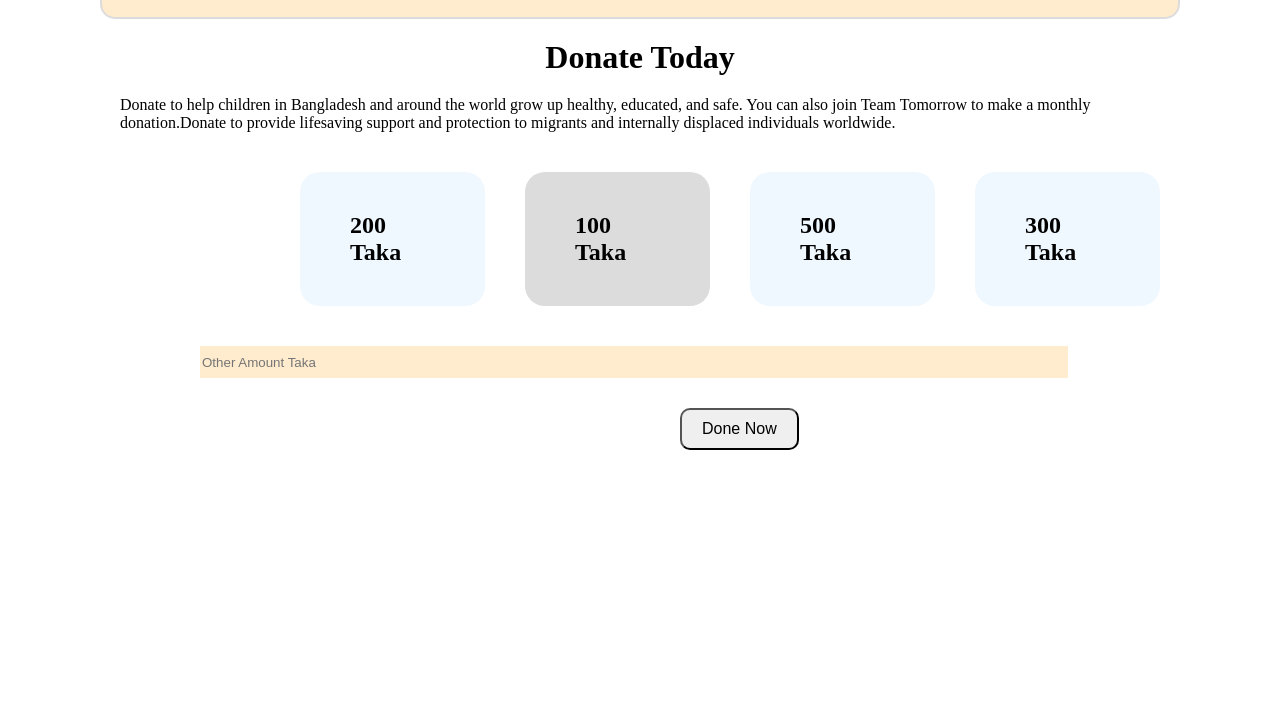
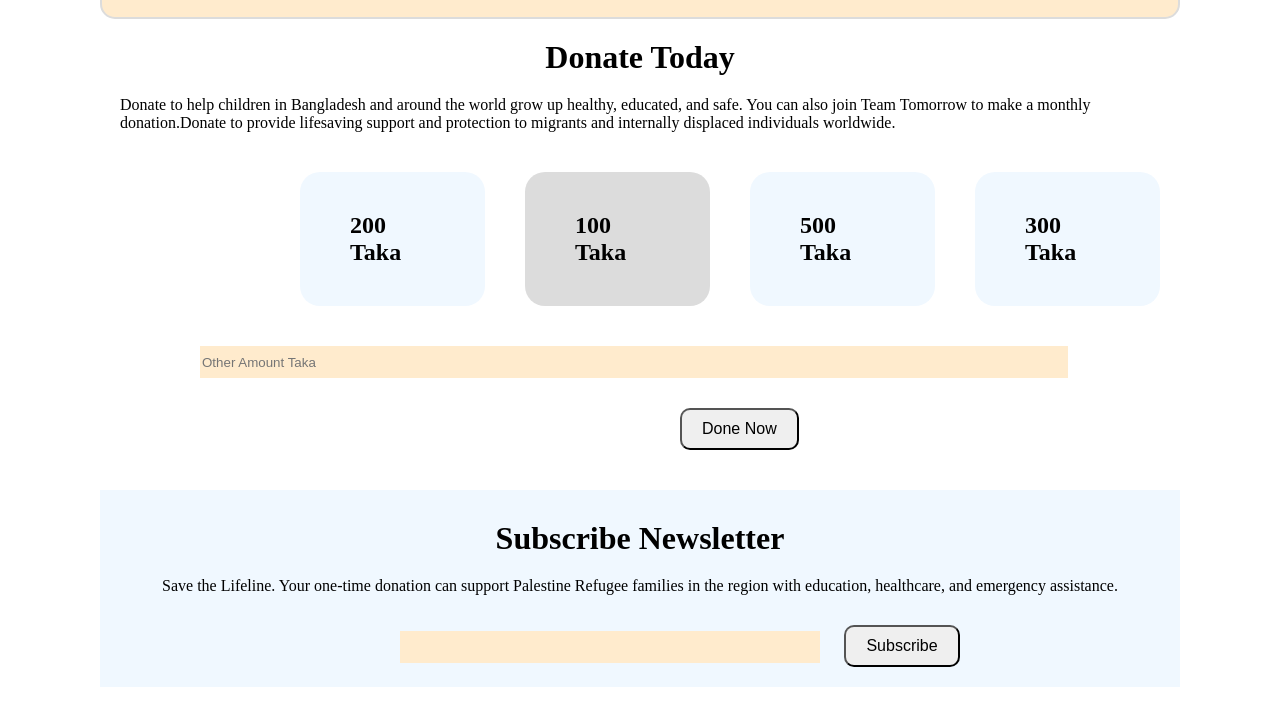
Before and after one commit to hasib6464/bangladesh, a plain HTML site: page index.html in a window 1280 px wide. Shown: the part 2878-3603 px from the top of the page. Before the commit the page ends 3388 px from the top, so only its background shows below. Drawn offline with Linux system fonts and the light colour scheme; files whose address does not match are found by name.

Commit message:
third commit

```diff
--- a/index.html
+++ b/index.html
@@ -151,6 +151,18 @@
             </div>
             <button class="btn new-btn">Done Now</button>
         </section>
+        <!-- news letter -->
+         <section>
+            <div class="new">
+                <h1 class="text-size">Subscribe Newsletter</h1>
+                <p>Save the Lifeline. Your one-time donation can support Palestine Refugee families in the region with education, healthcare, and emergency assistance.</p>
+                <div>
+                <input class="input-new" type="text" name="" id="">
+                <button class="btn btn-input">Subscribe</button>
+                </div>
+            </div>
+
+         </section>
     </main>
 </body>
 
--- a/style/style.css
+++ b/style/style.css
@@ -114,3 +114,21 @@ margin-top: 10px;
 .new-btn{
     margin-left: 600px;
 }
+.new{
+    background-color: aliceblue;
+    text-align: center;
+    justify-content: center;
+    padding-top: 10px;
+}
+.input-new{
+    width: 40%;
+    height: 30px;
+    margin-top: 0px;
+    margin-bottom: 0px;
+    margin-left: 100px;
+    border: 0px;
+    background-color: blanchedalmond
+}
+.btn-input{
+    margin-left: 0px;
+}
```
